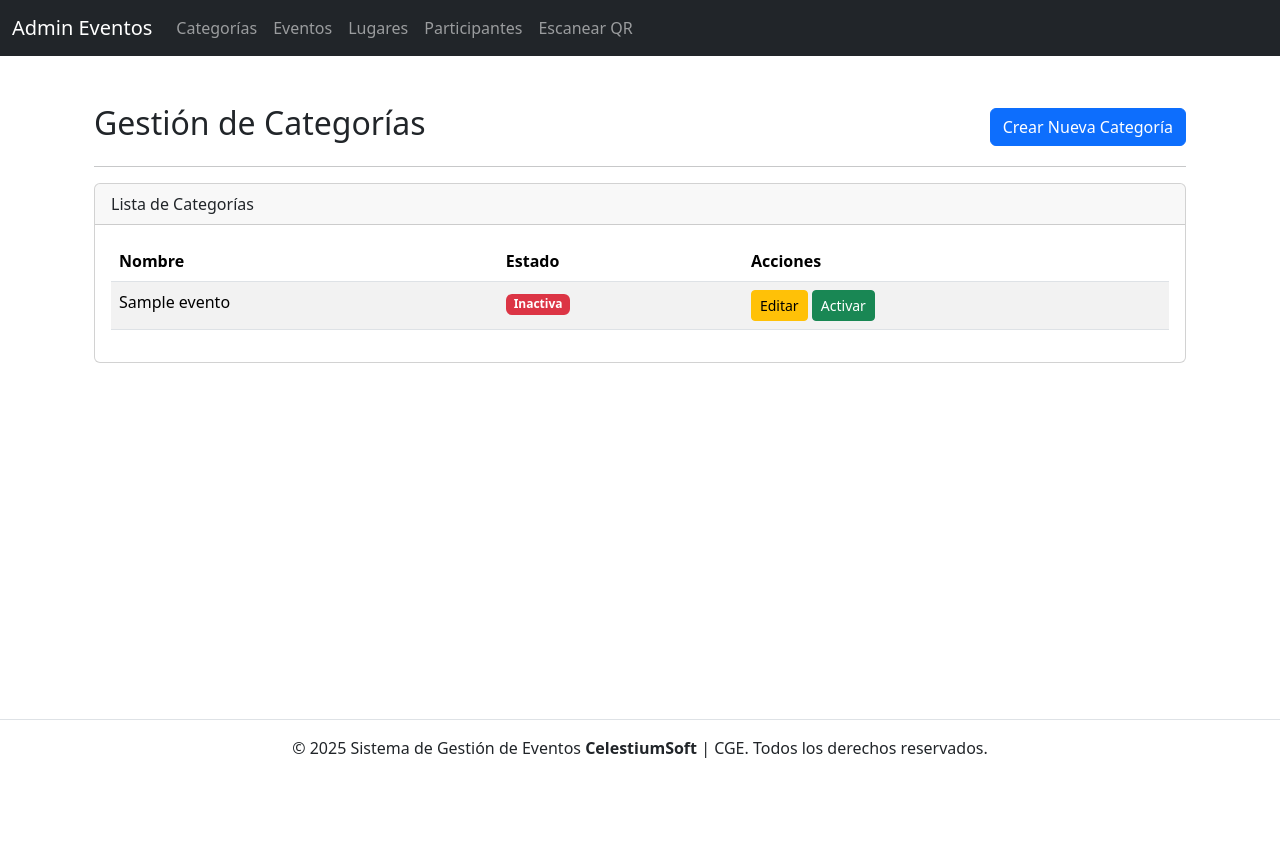
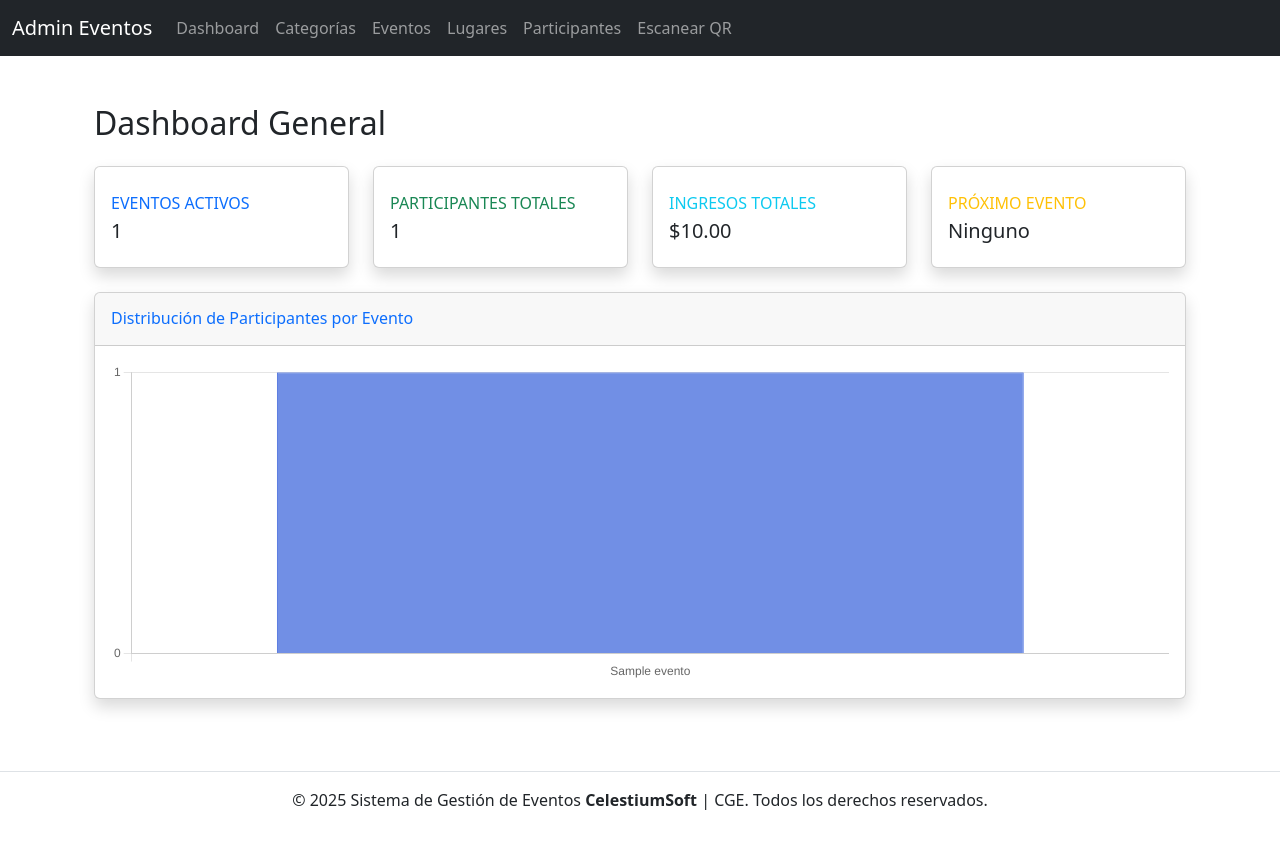
Before and after one commit to jordan07espi/sistemaEventosCGE, a PHP site: page /view/admin/index.php in a window 1280 px wide. Before the commit the page ends 758 px from the top, so only its background shows below. Run offline with PHP 8.4, Linux system fonts and the light colour scheme; tables that the repository leaves empty or names only in its code hold one stand-in row (values such as "Sample post").

Commit message:
Se añade la vista Dashboard con su funcionalidad completa

```diff
--- /dev/null
+++ b/controller/DashboardControlador.php
@@ -0,0 +1,26 @@
+<?php
+require_once __DIR__ . '/../model/dao/DashboardDAO.php';
+
+header('Content-Type: application/json');
+
+$dashboardDAO = new DashboardDAO();
+
+// Preparamos los datos para el gráfico
+$datosGrafico = $dashboardDAO->getParticipantesPorEvento();
+
+$labels = [];
+$data = [];
+
+foreach ($datosGrafico as $fila) {
+    $labels[] = $fila['nombre_evento'];
+    $data[] = $fila['total_participantes'];
+}
+
+// Devolvemos los datos en un formato que Chart.js entiende
+echo json_encode([
+    'labels' => $labels,
+    'data' => $data
+]);
+
+exit();
+?>
--- a/model/dao/DashboardDAO.php
+++ b/model/dao/DashboardDAO.php
@@ -0,0 +1,74 @@
+<?php
+require_once __DIR__ . '/../../config/Conexion.php';
+
+class DashboardDAO {
+    private $conn;
+
+    public function __construct() {
+        $this->conn = (new Conexion())->getConnection();
+    }
+
+    // Devuelve el número total de eventos activos
+    public function getTotalEventosActivos() {
+        $stmt = $this->conn->prepare("SELECT COUNT(id) FROM eventos WHERE estado = 'Activo'");
+        $stmt->execute();
+        return $stmt->fetchColumn();
+    }
+
+    // Devuelve el número total de participantes registrados
+    public function getTotalParticipantes() {
+        $stmt = $this->conn->prepare("SELECT COUNT(id) FROM participantes");
+        $stmt->execute();
+        return $stmt->fetchColumn();
+    }
+
+    // Devuelve la suma total de los precios de las entradas de los participantes registrados
+    public function getTotalIngresos() {
+        $query = "
+            SELECT SUM(te.precio)
+            FROM participantes p
+            JOIN tipos_entrada te ON p.id_tipo_entrada = te.id
+        ";
+        $stmt = $this->conn->prepare($query);
+        $stmt->execute();
+        $total = $stmt->fetchColumn();
+        return $total ?? 0; // Devuelve 0 si no hay ingresos
+    }
+
+    // Devuelve los datos del próximo evento
+    public function getProximoEvento() {
+        $query = "
+            SELECT e.nombre, MIN(c.fecha) as proxima_fecha
+            FROM eventos e
+            JOIN calendarios c ON e.id = c.id_evento
+            WHERE e.estado = 'Activo' AND c.fecha >= CURDATE()
+            GROUP BY e.id, e.nombre
+            ORDER BY proxima_fecha ASC
+            LIMIT 1
+        ";
+        $stmt = $this->conn->prepare($query);
+        $stmt->execute();
+        return $stmt->fetch(PDO::FETCH_ASSOC);
+    }
+
+
+    /**
+     * Obtiene el total de participantes para cada evento activo.
+     */
+    public function getParticipantesPorEvento() {
+        $query = "
+            SELECT e.nombre AS nombre_evento, COUNT(p.id) AS total_participantes
+            FROM eventos e
+            LEFT JOIN calendarios c ON e.id = c.id_evento
+            LEFT JOIN tipos_entrada te ON c.id = te.id_calendario
+            LEFT JOIN participantes p ON te.id = p.id_tipo_entrada
+            WHERE e.estado = 'Activo'
+            GROUP BY e.id, e.nombre
+            ORDER BY total_participantes DESC
+        ";
+        $stmt = $this->conn->prepare($query);
+        $stmt->execute();
+        return $stmt->fetchAll(PDO::FETCH_ASSOC);
+    }
+}
+?>
--- /dev/null
+++ b/view/admin/dashboard.php
@@ -0,0 +1,86 @@
+<?php
+require_once __DIR__ . '/../../model/dao/DashboardDAO.php';
+$dashboardDAO = new DashboardDAO();
+
+$totalEventos = $dashboardDAO->getTotalEventosActivos();
+$totalParticipantes = $dashboardDAO->getTotalParticipantes();
+$totalIngresos = $dashboardDAO->getTotalIngresos();
+$proximoEvento = $dashboardDAO->getProximoEvento();
+?>
+<div class="container mt-4">
+    <h2 class="mb-4">Dashboard General</h2>
+
+    <div class="row">
+        <div class="col-xl-3 col-md-6 mb-4">
+            <div class="card border-left-primary shadow h-100 py-2">
+                <div class="card-body">
+                    <div class="row no-gutters align-items-center">
+                        <div class="col mr-2">
+                            <div class="text-xs font-weight-bold text-primary text-uppercase mb-1">Eventos Activos</div>
+                            <div class="h5 mb-0 font-weight-bold text-gray-800"><?php echo $totalEventos; ?></div>
+                        </div>
+                        <div class="col-auto"><i class="fas fa-calendar-day fa-2x text-gray-300"></i></div>
+                    </div>
+                </div>
+            </div>
+        </div>
+        <div class="col-xl-3 col-md-6 mb-4">
+            <div class="card border-left-success shadow h-100 py-2">
+                <div class="card-body">
+                    <div class="row no-gutters align-items-center">
+                        <div class="col mr-2">
+                            <div class="text-xs font-weight-bold text-success text-uppercase mb-1">Participantes Totales</div>
+                            <div class="h5 mb-0 font-weight-bold text-gray-800"><?php echo $totalParticipantes; ?></div>
+                        </div>
+                        <div class="col-auto"><i class="fas fa-users fa-2x text-gray-300"></i></div>
+                    </div>
+                </div>
+            </div>
+        </div>
+        <div class="col-xl-3 col-md-6 mb-4">
+            <div class="card border-left-info shadow h-100 py-2">
+                <div class="card-body">
+                    <div class="row no-gutters align-items-center">
+                        <div class="col mr-2">
+                            <div class="text-xs font-weight-bold text-info text-uppercase mb-1">Ingresos Totales</div>
+                            <div class="h5 mb-0 font-weight-bold text-gray-800">$<?php echo number_format($totalIngresos, 2); ?></div>
+                        </div>
+                        <div class="col-auto"><i class="fas fa-dollar-sign fa-2x text-gray-300"></i></div>
+                    </div>
+                </div>
+            </div>
+        </div>
+        <div class="col-xl-3 col-md-6 mb-4">
+            <div class="card border-left-warning shadow h-100 py-2">
+                <div class="card-body">
+                    <div class="row no-gutters align-items-center">
+                        <div class="col mr-2">
+                            <div class="text-xs font-weight-bold text-warning text-uppercase mb-1">Próximo Evento</div>
+                            <?php if ($proximoEvento): ?>
+                                <div class="h5 mb-0 font-weight-bold text-gray-800"><?php echo htmlspecialchars($proximoEvento['nombre']); ?></div>
+                            <?php else: ?>
+                                <div class="h5 mb-0 font-weight-bold text-gray-800">Ninguno</div>
+                            <?php endif; ?>
+                        </div>
+                        <div class="col-auto"><i class="fas fa-forward fa-2x text-gray-300"></i></div>
+                    </div>
+                </div>
+            </div>
+        </div>
+    </div>
+
+    <div class="row">
+        <div class="col-12">
+            <div class="card shadow mb-4">
+                <div class="card-header py-3">
+                    <h6 class="m-0 font-weight-bold text-primary">Distribución de Participantes por Evento</h6>
+                </div>
+                <div class="card-body">
+                    <div class="chart-area" style="height: 320px;">
+                        <canvas id="participantesPorEventoChart"></canvas>
+                    </div>
+                </div>
+            </div>
+        </div>
+    </div>
+</div>
--- a/view/admin/index.php
+++ b/view/admin/index.php
@@ -2,8 +2,9 @@
 // Incluimos el encabezado común para todas las páginas del panel
 include 'partials/header.php';
 
-// Incluimos el contenido principal de esta página específica (gestión de categorías)
-include 'gestion_categorias.php';
+
+// Incluimos el contenido principal de la página de gestión de participantes
+include 'dashboard.php';
 
 // Incluimos el pie de página común
 include 'partials/footer.php';
--- a/view/admin/js/admin_script.js
+++ b/view/admin/js/admin_script.js
@@ -446,6 +446,51 @@ $(document).ready(function() {
         }
     }
 
+    // --- LÓGICA PARA EL GRÁFICO DEL DASHBOARD ---
+    if ($('#participantesPorEventoChart').length) {
+        $.ajax({
+            url: '../../controller/DashboardControlador.php',
+            type: 'GET',
+            dataType: 'json',
+            success: function(response) {
+                const ctx = document.getElementById('participantesPorEventoChart').getContext('2d');
+                new Chart(ctx, {
+                    type: 'bar', // Tipo de gráfico: barras
+                    data: {
+                        labels: response.labels, // Nombres de los eventos
+                        datasets: [{
+                            label: 'Nº de Participantes',
+                            data: response.data, // Cantidad de participantes
+                            backgroundColor: 'rgba(78, 115, 223, 0.8)',
+                            borderColor: 'rgba(78, 115, 223, 1)',
+                            borderWidth: 1
+                        }]
+                    },
+                    options: {
+                        maintainAspectRatio: false,
+                        scales: {
+                            y: {
+                                beginAtZero: true,
+                                ticks: {
+                                    stepSize: 10 // O ajusta según necesites
+                                }
+                            }
+                        },
+                        plugins: {
+                            legend: {
+                                display: false // Ocultamos la leyenda para un look más limpio
+                            }
+                        }
+                    }
+                });
+            },
+            error: function() {
+                // Manejo de error si no se pueden cargar los datos del gráfico
+                $('#participantesPorEventoChart').parent().html('<p class="text-center text-danger">No se pudieron cargar los datos del gráfico.</p>');
+            }
+        });
+    }
+
 
 
 
--- a/view/admin/partials/footer.php
+++ b/view/admin/partials/footer.php
@@ -5,6 +5,9 @@
 
     <script src="https://code.jquery.com/jquery-3.7.1.min.js"></script>
 
+    <script src="https://cdn.jsdelivr.net/npm/chart.js"></script>
+    <script src="https://cdn.jsdelivr.net/npm/bootstrap@5.3.3/dist/js/bootstrap.bundle.min.js"></script>
+
     <script src="https://cdn.jsdelivr.net/npm/bootstrap@5.3.3/dist/js/bootstrap.bundle.min.js"></script>
 
     <script src="js/admin_script.js"></script>
--- a/view/admin/partials/header.php
+++ b/view/admin/partials/header.php
@@ -25,7 +25,10 @@
                 <div class="collapse navbar-collapse">
                     <ul class="navbar-nav me-auto mb-2 mb-lg-0">
                         <li class="nav-item">
-                            <a class="nav-link" href="index.php">Categorías</a>
+                            <a class="nav-link" href="index.php">Dashboard</a>
+                        </li>
+                        <li class="nav-item">
+                            <a class="nav-link" href="categorias.php">Categorías</a>
                         </li>
                         <li class="nav-item">
                             <a class="nav-link" href="eventos.php">Eventos</a>
```
Also changed, not shown: view/admin/categorias.php (added, +10 -0 lines).
